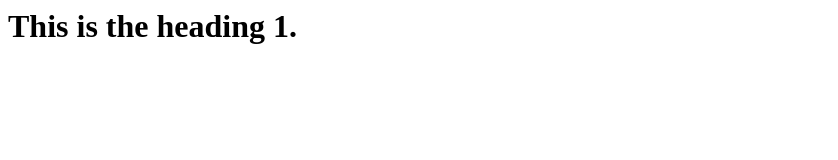
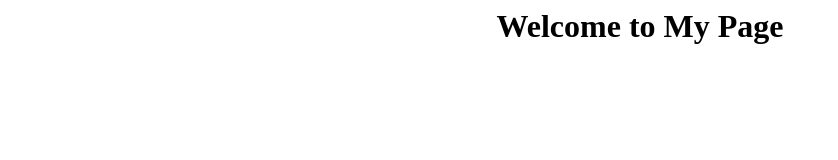
Before and after one commit to chungyin/chungyin.github.io, a plain HTML site: page homework1.html in a window 1280 px wide. Shown: the whole page, without its empty margins (0-838 px from the left). Drawn offline with Linux system fonts and the light colour scheme.

Commit message:
Update homework1.html

```diff
--- a/homework1.html
+++ b/homework1.html
@@ -1,6 +1,7 @@
 <html>
 <head></head>
 <body>
-<h1>This is the heading 1.
+  <h1>
+    <center>Welcome to My Page</center>
 </h1>
 <ul>
```
